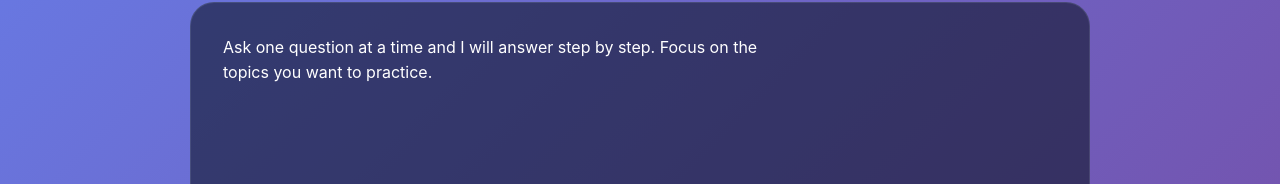
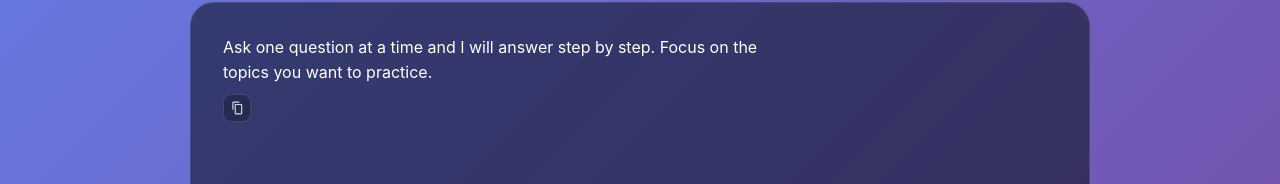
Before and after one commit to farrux13x/moneypath, a Vue app: page / in a window 1280 px wide. Both pictures are taken after a click on the button "Chat". Shown: the part 287-471 px from the top of the page. Built offline with nearby package versions, Linux system fonts and the light colour scheme; no server answers.

Commit message:
feat: add message copy functionality

```diff
--- a/src/pages/chat/ui/ChatPage.css
+++ b/src/pages/chat/ui/ChatPage.css
@@ -60,6 +60,44 @@
 
 .message--assistant .message-content {
   max-width: 70%;
+}
+
+.message-actions {
+  display: flex;
+  align-items: center;
+  gap: 0.5rem;
+  opacity: 0.8;
+}
+
+.message-action {
+  width: 28px;
+  height: 28px;
+  border-radius: 8px;
+  border: 1px solid rgba(148, 163, 184, 0.3);
+  background: rgba(15, 23, 42, 0.5);
+  color: white;
+  display: inline-flex;
+  align-items: center;
+  justify-content: center;
+  cursor: pointer;
+  transition: all 0.2s ease;
+}
+
+.message-action:hover {
+  opacity: 1;
+  border-color: rgba(148, 163, 184, 0.6);
+  transform: translateY(-1px);
+}
+
+.message-action svg {
+  width: 14px;
+  height: 14px;
+  fill: currentColor;
+}
+
+.message-copied {
+  font-size: 0.85rem;
+  color: rgba(226, 232, 240, 0.8);
 }
 
 .message--user {
--- a/src/pages/chat/ui/ChatPage.vue
+++ b/src/pages/chat/ui/ChatPage.vue
@@ -16,6 +16,24 @@
         >
           <div class="message-content">
             {{ message.content }}
+          </div>
+          <div v-if="message.role === 'assistant'" class="message-actions">
+            <button
+              type="button"
+              class="message-action"
+              :aria-label="copiedMessageId === message.id ? t('chat.copied') : t('chat.copy')"
+              :title="copiedMessageId === message.id ? t('chat.copied') : t('chat.copy')"
+              @click="copyMessage(message)"
+            >
+              <svg viewBox="0 0 24 24" aria-hidden="true">
+                <path
+                  d="M16 1H6a2 2 0 0 0-2 2v12h2V3h10V1zm3 4H10a2 2 0 0 0-2 2v14a2 2 0 0 0 2 2h9a2 2 0 0 0 2-2V7a2 2 0 0 0-2-2zm0 16H10V7h9v14z"
+                />
+              </svg>
+            </button>
+            <span v-if="copiedMessageId === message.id" class="message-copied">
+              {{ t('chat.copied') }}
+            </span>
           </div>
         </div>
       </div>
@@ -56,7 +74,9 @@ const messages = ref<Message[]>([])
 const draft = ref('')
 const threadRef = ref<HTMLElement | null>(null)
 const isSending = ref(false)
+const copiedMessageId = ref<string | null>(null)
 const { t } = useI18n()
+let copiedTimeout: number | undefined
 
 const apiKey = import.meta.env.VITE_GOOGLE_GENAI_API_KEY
 const ai = apiKey ? new GoogleGenAI({ apiKey }) : null
@@ -93,6 +113,33 @@ const loadMessages = () => {
     }
   }
   messages.value = getDefaultMessages()
+}
+
+const copyMessage = async (message: Message) => {
+  try {
+    if (navigator.clipboard?.writeText) {
+      await navigator.clipboard.writeText(message.content)
+    } else {
+      const textarea = document.createElement('textarea')
+      textarea.value = message.content
+      textarea.setAttribute('readonly', 'true')
+      textarea.style.position = 'absolute'
+      textarea.style.left = '-9999px'
+      document.body.appendChild(textarea)
+      textarea.select()
+      document.execCommand('copy')
+      document.body.removeChild(textarea)
+    }
+    copiedMessageId.value = message.id
+    if (copiedTimeout) window.clearTimeout(copiedTimeout)
+    copiedTimeout = window.setTimeout(() => {
+      if (copiedMessageId.value === message.id) {
+        copiedMessageId.value = null
+      }
+    }, 2000)
+  } catch (error) {
+    console.error('Failed to copy message', error)
+  }
 }
 
 const handleSend = async () => {
--- a/src/shared/i18n/en.json
+++ b/src/shared/i18n/en.json
@@ -153,6 +153,8 @@
     "send": "Send",
     "sending": "Sending...",
     "attach": "Attach",
+    "copy": "Copy",
+    "copied": "Copied",
     "welcome": "Ask one question at a time and I will answer step by step. Focus on the topics you want to practice.",
     "missingApiKey": "Missing API key in .env. Add VITE_GOOGLE_GENAI_API_KEY and reload.",
     "failedResponse": "Failed to get response. Try again.",
--- a/src/shared/i18n/ru.json
+++ b/src/shared/i18n/ru.json
@@ -153,6 +153,8 @@
     "send": "Отправить",
     "sending": "Отправка...",
     "attach": "Прикрепить",
+    "copy": "Kopirovat",
+    "copied": "Skopirovano",
     "welcome": "Задавайте по одному вопросу, и я отвечу шаг за шагом. Сосредоточьтесь на темах, которые хотите практиковать.",
     "missingApiKey": "В .env отсутствует API ключ. Добавьте VITE_GOOGLE_GENAI_API_KEY и перезагрузите.",
     "failedResponse": "Не удалось получить ответ. Попробуйте еще раз.",
--- a/src/shared/i18n/uz.json
+++ b/src/shared/i18n/uz.json
@@ -153,6 +153,8 @@
     "send": "Yuborish",
     "sending": "Yuborilmoqda...",
     "attach": "Ilova qilish",
+    "copy": "Nusxa olish",
+    "copied": "Nusxa olindi",
     "welcome": "Bir vaqtning o‘zida bitta savol bering, men bosqichma-bosqich javob beraman. Mashq qilmoqchi bo‘lgan mavzuga e’tibor qarating.",
     "missingApiKey": "API kalit topilmadi. .env fayliga VITE_GOOGLE_GENAI_API_KEY qo‘shing.",
     "failedResponse": "Javobni olishda xatolik. Qayta urinib ko‘ring.",
```
